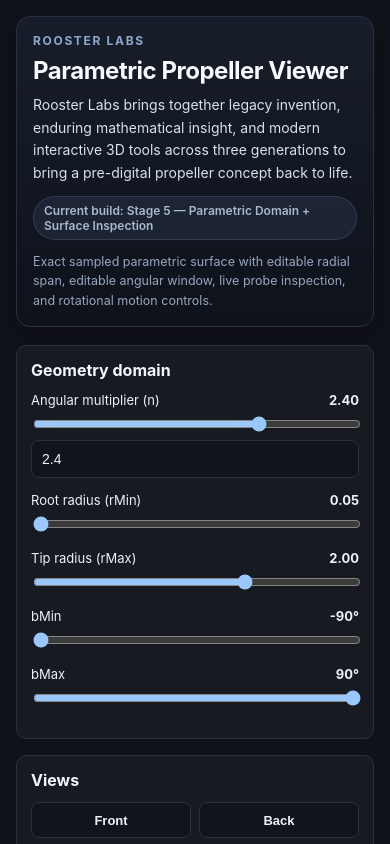
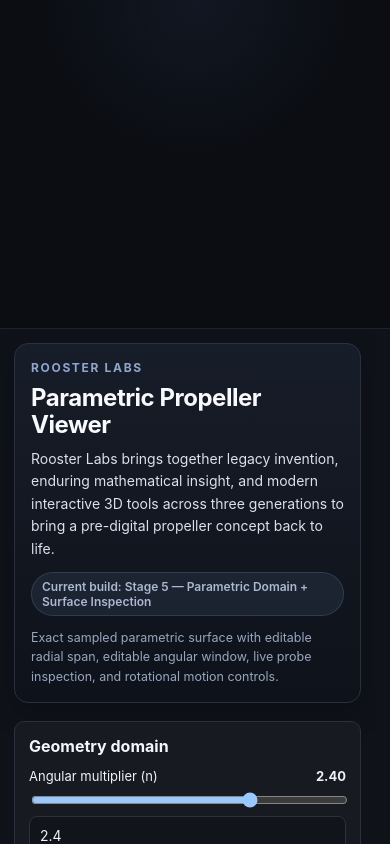
Before and after one commit to jamiedavo/propeller-viewer, a React (Vite) app: page / in a window 390 px wide. Shown: the top 844 px of the page. Built offline with nearby package versions, Linux system fonts and the light colour scheme; no server answers.

Commit message:
Fixed Scroll for Mobile

```diff
--- a/src/App.css
+++ b/src/App.css
@@ -1,184 +1,128 @@
-.counter {
-  font-size: 16px;
-  padding: 5px 10px;
-  border-radius: 5px;
-  color: var(--accent);
-  background: var(--accent-bg);
-  border: 2px solid transparent;
-  transition: border-color 0.3s;
-  margin-bottom: 24px;
+.app-shell {
+  display: grid;
+  width: 100%;
+  height: 100%;
+  min-height: 100%;
+  min-height: 100svh;
+  min-height: 100dvh;
+  background: #0b0d12;
+  color: #eef2f7;
+  font-family:
+    Inter,
+    ui-sans-serif,
+    system-ui,
+    -apple-system,
+    BlinkMacSystemFont,
+    "Segoe UI",
+    sans-serif;
+  overflow: hidden;
+}
 
-  &:hover {
-    border-color: var(--accent-border);
+.control-panel,
+.viewer-panel {
+  min-width: 0;
+  min-height: 0;
+}
+
+.control-panel {
+  background: #0f1219;
+  overflow: hidden;
+}
+
+.control-panel__scroll {
+  height: 100%;
+  overflow-x: hidden;
+  overflow-y: auto;
+  overscroll-behavior: contain;
+  -webkit-overflow-scrolling: touch;
+  scrollbar-gutter: stable;
+  padding: 18px;
+}
+
+.viewer-panel {
+  position: relative;
+  overflow: hidden;
+  background:
+    radial-gradient(circle at top, rgba(56, 88, 138, 0.14), transparent 42%),
+    #0b0d12;
+}
+
+.viewer-stage {
+  position: relative;
+  width: 100%;
+  height: 100%;
+}
+
+.viewer-overlay {
+  position: absolute;
+  top: 16px;
+  right: 16px;
+  z-index: 2;
+  max-width: 330px;
+  border: 1px solid rgba(255, 255, 255, 0.08);
+  border-radius: 10px;
+  padding: 10px 12px;
+  background: rgba(12, 14, 20, 0.82);
+  color: #d6dce8;
+  font-size: 12px;
+  line-height: 1.5;
+  pointer-events: none;
+  backdrop-filter: blur(10px);
+  box-shadow: 0 12px 30px rgba(0, 0, 0, 0.26);
+}
+
+@media (min-width: 900px) {
+  .app-shell {
+    grid-template-columns: clamp(360px, 32vw, 430px) minmax(0, 1fr);
+    grid-template-areas: "controls viewer";
   }
-  &:focus-visible {
-    outline: 2px solid var(--accent);
-    outline-offset: 2px;
+
+  .control-panel {
+    grid-area: controls;
+    border-right: 1px solid #1d2230;
+  }
+
+  .viewer-panel {
+    grid-area: viewer;
   }
 }
 
-.hero {
-  position: relative;
-
-  .base,
-  .framework,
-  .vite {
-    inset-inline: 0;
-    margin: 0 auto;
+@media (max-width: 899px) {
+  .app-shell {
+    grid-template-columns: 1fr;
+    grid-template-rows: minmax(280px, 42svh) minmax(0, 1fr);
+    grid-template-areas:
+      "viewer"
+      "controls";
   }
 
-  .base {
-    width: 170px;
-    position: relative;
-    z-index: 0;
+  .viewer-panel {
+    grid-area: viewer;
+    border-bottom: 1px solid #1d2230;
   }
 
-  .framework,
-  .vite {
-    position: absolute;
+  .control-panel {
+    grid-area: controls;
   }
 
-  .framework {
-    z-index: 1;
-    top: 34px;
-    height: 28px;
-    transform: perspective(2000px) rotateZ(300deg) rotateX(44deg) rotateY(39deg)
-      scale(1.4);
+  .control-panel__scroll {
+    padding: 14px 14px calc(18px + env(safe-area-inset-bottom, 0px));
   }
 
-  .vite {
-    z-index: 0;
-    top: 107px;
-    height: 26px;
-    width: auto;
-    transform: perspective(2000px) rotateZ(300deg) rotateX(40deg) rotateY(39deg)
-      scale(0.8);
+  .viewer-overlay {
+    top: auto;
+    right: 12px;
+    bottom: 12px;
+    left: 12px;
+    max-width: none;
+    padding: 9px 10px;
+    font-size: 11px;
+    line-height: 1.45;
   }
 }
 
-#center {
-  display: flex;
-  flex-direction: column;
-  gap: 25px;
-  place-content: center;
-  place-items: center;
-  flex-grow: 1;
-
-  @media (max-width: 1024px) {
-    padding: 32px 20px 24px;
-    gap: 18px;
+@media (max-width: 599px) {
+  .app-shell {
+    grid-template-rows: minmax(260px, 39svh) minmax(0, 1fr);
   }
 }
-
-#next-steps {
-  display: flex;
-  border-top: 1px solid var(--border);
-  text-align: left;
-
-  & > div {
-    flex: 1 1 0;
-    padding: 32px;
-    @media (max-width: 1024px) {
-      padding: 24px 20px;
-    }
-  }
-
-  .icon {
-    margin-bottom: 16px;
-    width: 22px;
-    height: 22px;
-  }
-
-  @media (max-width: 1024px) {
-    flex-direction: column;
-    text-align: center;
-  }
-}
-
-#docs {
-  border-right: 1px solid var(--border);
-
-  @media (max-width: 1024px) {
-    border-right: none;
-    border-bottom: 1px solid var(--border);
-  }
-}
-
-#next-steps ul {
-  list-style: none;
-  padding: 0;
-  display: flex;
-  gap: 8px;
-  margin: 32px 0 0;
-
-  .logo {
-    height: 18px;
-  }
-
-  a {
-    color: var(--text-h);
-    font-size: 16px;
-    border-radius: 6px;
-    background: var(--social-bg);
-    display: flex;
-    padding: 6px 12px;
-    align-items: center;
-    gap: 8px;
-    text-decoration: none;
-    transition: box-shadow 0.3s;
-
-    &:hover {
-      box-shadow: var(--shadow);
-    }
-    .button-icon {
-      height: 18px;
-      width: 18px;
-    }
-  }
-
-  @media (max-width: 1024px) {
-    margin-top: 20px;
-    flex-wrap: wrap;
-    justify-content: center;
-
-    li {
-      flex: 1 1 calc(50% - 8px);
-    }
-
-    a {
-      width: 100%;
-      justify-content: center;
-      box-sizing: border-box;
-    }
-  }
-}
-
-#spacer {
-  height: 88px;
-  border-top: 1px solid var(--border);
-  @media (max-width: 1024px) {
-    height: 48px;
-  }
-}
-
-.ticks {
-  position: relative;
-  width: 100%;
-
-  &::before,
-  &::after {
-    content: '';
-    position: absolute;
-    top: -4.5px;
-    border: 5px solid transparent;
-  }
-
-  &::before {
-    left: 0;
-    border-left-color: var(--border);
-  }
-  &::after {
-    right: 0;
-    border-right-color: var(--border);
-  }
-}
--- a/src/App.jsx
+++ b/src/App.jsx
@@ -1,5 +1,6 @@
 import React, { useEffect, useMemo, useState } from "react";
 import { Canvas } from "@react-three/fiber";
+import "./App.css";
 import {
   defaultParams,
   paramRanges,
@@ -654,8 +655,7 @@
     return () => window.removeEventListener("resize", handleResize);
   }, []);
 
-  const isStackedLayout = viewportWidth < 900;
-  const sidebarWidth = viewportWidth < 1180 ? 400 : 430;
+  const isMobileLayout = viewportWidth < 900;
 
   const updateParam = (key, value) => {
     setParams((prev) => {
@@ -707,37 +707,29 @@
   }, [params]);
 
   return (
-    <div
-      style={{
-        display: "grid",
-        gridTemplateColumns: isStackedLayout
-          ? "1fr"
-          : `${sidebarWidth}px minmax(0, 1fr)`,
-        gridTemplateRows: isStackedLayout ? "auto minmax(460px, 60vh)" : "1fr",
-        width: "100%",
-        minHeight: isStackedLayout ? "100vh" : "0",
-        height: isStackedLayout ? "auto" : "100vh",
-        overflow: isStackedLayout ? "visible" : "hidden",
-        background: "#0b0d12",
-        color: "#eef2f7",
-        fontFamily:
-          'Inter, ui-sans-serif, system-ui, -apple-system, BlinkMacSystemFont, "Segoe UI", sans-serif',
+    <div className="app-shell">
+      <main className="viewer-panel">
+        <div className="viewer-stage">
+          <Canvas
+            style={{ width: "100%", height: "100%" }}
+            camera={{
+              position: [0.0, 5.2, 0.0],
+              up: [0, 0, 1],
+              fov: 80,
+              near: 0.1,
+              far: 100,
             }}
           >
-      <aside
-        style={{
-          padding: isStackedLayout ? 16 : 18,
-          borderRight: isStackedLayout ? "none" : "1px solid #1d2230",
-          borderBottom: isStackedLayout ? "1px solid #1d2230" : "none",
-          background: "#0f1219",
-          minHeight: 0,
-          height: isStackedLayout ? "auto" : "100vh",
-          overflowY: isStackedLayout ? "visible" : "auto",
-          overflowX: "hidden",
-          WebkitOverflowScrolling: "touch",
-        }}
-      >
-        <ProjectHeader compact={isStackedLayout} />
+            <PropellerScene params={params} viewRequest={viewRequest} />
+          </Canvas>
+
+
+        </div>
+      </main>
+
+      <aside className="control-panel">
+        <div className="control-panel__scroll">
+          <ProjectHeader compact={isMobileLayout} />
 
           <Card title="Geometry domain">
             <PropFormControl
@@ -787,10 +779,7 @@
             />
           </Card>
 
-        <ViewsPanel
-          activeViewKey={viewRequest.key}
-          onSelect={requestView}
-        />
+          <ViewsPanel activeViewKey={viewRequest.key} onSelect={requestView} />
 
           <Card title="Appearance + motion">
             <ControlRow
@@ -889,70 +878,8 @@
 
           <ProbeReadout frame={probeFrame} />
           <ValidationPanel results={validationResults} />
+        </div>
       </aside>
-
-      <main
-        style={{
-          position: "relative",
-          minHeight: isStackedLayout ? 460 : 0,
-          height: isStackedLayout ? "60vh" : "100vh",
-          overflow: "hidden",
-        }}
-      >
-        <Canvas
-          style={{ width: "100%", height: "100%" }}
-          camera={{
-            position: [0.0, 5.2, 0.0],
-            up: [0, 0, 1],
-            fov: 80,
-            near: 0.1,
-            far: 100,
-          }}
-        >
-          <PropellerScene
-            params={params}
-            viewRequest={viewRequest}
-          />
-        </Canvas>
-
-        <div
-          style={{
-            position: "absolute",
-            right: isStackedLayout ? 12 : 16,
-            left: isStackedLayout ? 12 : "auto",
-            top: isStackedLayout ? 12 : 16,
-            maxWidth: isStackedLayout ? "none" : 330,
-            background: "rgba(12,14,20,0.82)",
-            border: "1px solid rgba(255,255,255,0.08)",
-            borderRadius: 10,
-            padding: "10px 12px",
-            fontSize: 12,
-            color: "#d6dce8",
-            lineHeight: 1.5,
-            pointerEvents: "none",
-          }}
-        >
-          <div>
-            <strong>Rooster Labs</strong>
-          </div>
-          <div>Parametric Propeller Viewer</div>
-          <div style={{ color: "#9fb0ca" }}>
-            Stage 5 — Parametric Domain + Surface Inspection
-          </div>
-          <div>
-            Domain: r {params.rMin.toFixed(2)} → {params.rMax.toFixed(2)}, b{" "}
-            {params.bMin.toFixed(0)}° → {params.bMax.toFixed(0)}°
-          </div>
-          <div>
-            Probe: r {probeFrame.r.toFixed(2)}, b {probeFrame.bDeg.toFixed(1)}°
-          </div>
-          <div>
-            {params.isRunning
-              ? `Running at ${params.rpm.toFixed(0)} rpm`
-              : "Stopped"}
-          </div>
-        </div>
-      </main>
     </div>
   );
 }
--- a/src/index.css
+++ b/src/index.css
@@ -12,14 +12,22 @@
   margin: 0;
   padding: 0;
   width: 100%;
+  height: 100%;
   min-height: 100%;
 }
 
 body {
   background: #0b0d12;
-  overflow-x: hidden;
-  font-family: Inter, ui-sans-serif, system-ui, -apple-system, BlinkMacSystemFont,
-    "Segoe UI", sans-serif;
+  overflow: hidden;
+  overscroll-behavior: none;
+  font-family:
+    Inter,
+    ui-sans-serif,
+    system-ui,
+    -apple-system,
+    BlinkMacSystemFont,
+    "Segoe UI",
+    sans-serif;
 }
 
 *,
@@ -28,7 +36,21 @@
   box-sizing: border-box;
 }
 
+button,
+input,
+select,
+textarea {
+  font: inherit;
+}
+
+canvas {
+  display: block;
+  touch-action: none;
+}
+
 #root {
   width: 100%;
-  min-height: 100vh;
+  height: 100%;
+  min-height: 100svh;
+  min-height: 100dvh;
 }
```
Lines whose indentation alone changed are shown as unchanged.
